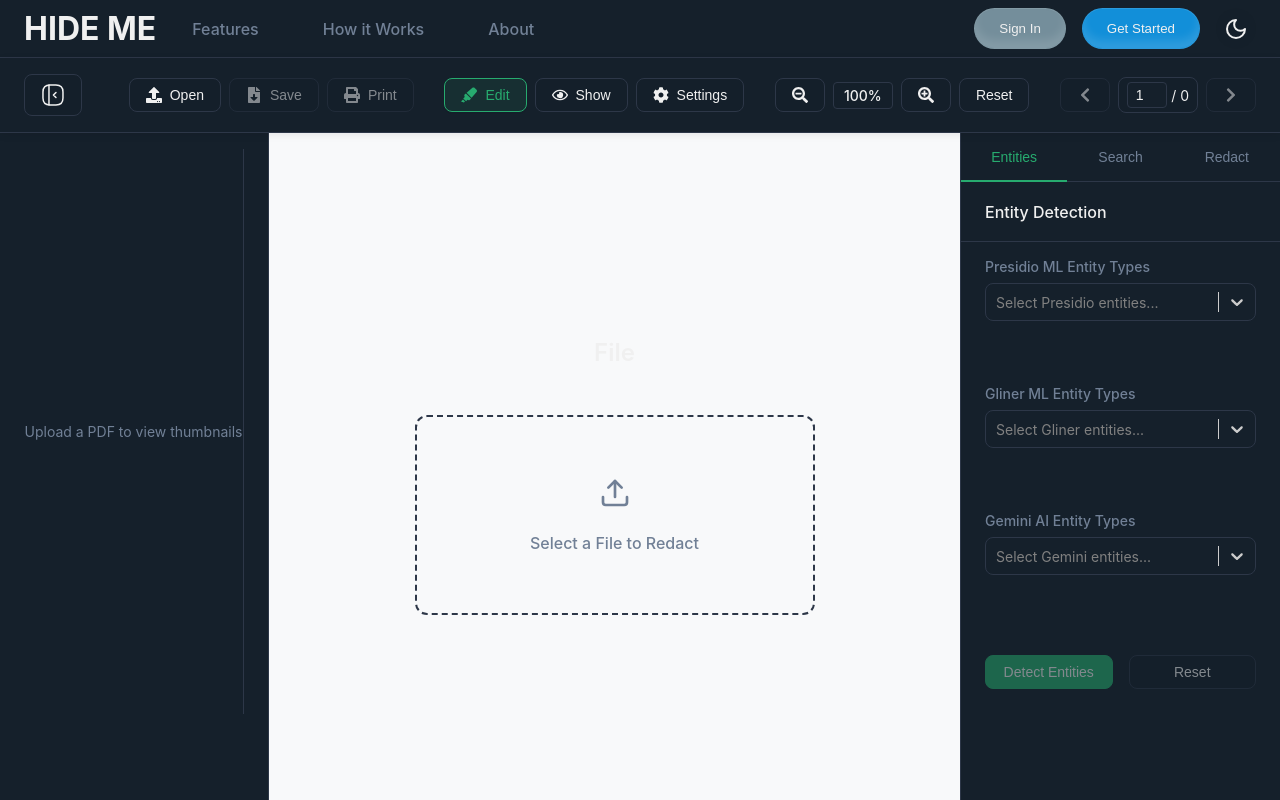
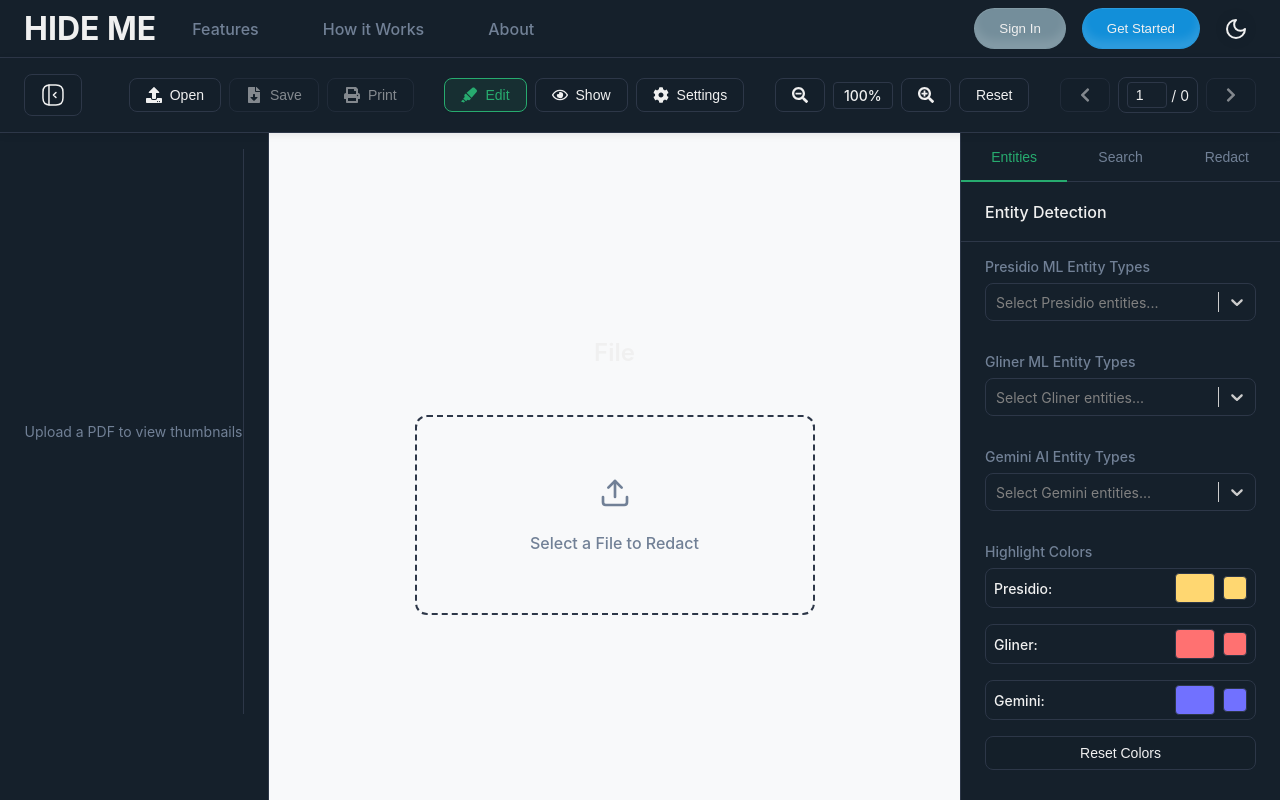
Before and after one commit to yasinhessnawi1/Hideme, a React (Vite) app: page /playground in a window 1280 px wide. Built offline with nearby package versions, Linux system fonts and the light colour scheme.

Commit message:
(#4, #5, #3) finished the playground and the pdf viewer and highlighting logic, fixed a couple of  bugs like pages not rendering and rendredpage state

```diff
--- a/src/components/pdf/EntityDetectionSidebar.tsx
+++ b/src/components/pdf/EntityDetectionSidebar.tsx
@@ -1,9 +1,11 @@
-import React, { useState } from 'react';
+import React, {useEffect, useState} from 'react';
 import Select from 'react-select';
 import { usePDFContext, OptionType } from '../../contexts/PDFContext';
-import { useHighlightContext, HighlightType } from '../../contexts/HighlightContext';
+import { useHighlightContext, HighlightType, HighlightRect } from '../../contexts/HighlightContext';
 import { usePDFApi } from '../../hooks/usePDFApi';
 import '../../styles/pdf/SettingsSidebar.css';
+
+
 
 // Presidio ML entity options (renamed from mlOptions)
 const presidioOptions: OptionType[] = [
@@ -38,7 +40,7 @@ const glinerOptions: OptionType[] = [
     { value: 'EMAIL', label: 'Email' },
     { value: 'CREDIT_CARD_NUMBER', label: 'Credit Card Number' },
     { value: 'SOCIAL_SECURITY_NUMBER', label: 'Social Security Number' },
-    { value: 'HEALTH_INSURANCE_ID_NUMBER', label: 'Health Insurance ID' },
+    { value: 'HEALTH_INSURANCE_ID_NUMBER', label: 'Health Insurance ID number' },
     { value: 'DATE_OF_BIRTH', label: 'Date of Birth' },
     { value: 'MOBILE_PHONE_NUMBER', label: 'Mobile Phone Number' },
     { value: 'BANK_ACCOUNT_NUMBER', label: 'Bank Account Number' },
@@ -93,14 +95,82 @@ const EntityDetectionSidebar: React.FC = () => {
     // Add state for Gliner entities
     const [selectedGlinerEntities, setSelectedGlinerEntities] = useState<OptionType[]>([]);
 
+    // Add state for customizable highlight colors
+    const [presidioColor, setPresidioColor] = useState('#ffd771');
+    const [glinerColor, setGlinerColor] = useState('#ff7171');
+    const [geminiColor, setGeminiColor] = useState('#7171ff');
+
     const {
-        clearAnnotationsByType
+        clearAnnotationsByType,
+        addAnnotation,
+        getNextHighlightId
     } = useHighlightContext();
 
     // Update API hook to include new model
     const { loading, error, runDetectAi, runDetectMl, runDetectGliner } = usePDFApi();
 
     const [isDetecting, setIsDetecting] = useState(false);
+    const [lastDetectionId, setLastDetectionId] = useState<string | null>(null);
+
+    // This useEffect will convert detection mapping to highlight annotations
+    // whenever the detection mapping changes
+    useEffect(() => {
+        if (!detectionMapping || !detectionMapping.pages || detectionMapping.pages.length === 0) {
+            return;
+        }
+
+        // Generate a unique ID for this detection batch
+        const currentDetectionId = `detection-${Date.now()}`;
+        setLastDetectionId(currentDetectionId);
+
+        // First, clear existing entity highlights only if this is a new detection
+        if (lastDetectionId !== currentDetectionId) {
+            clearAnnotationsByType(HighlightType.ENTITY);
+        }
+
+        // Convert detection results to highlights
+        detectionMapping.pages.forEach(page => {
+            const pageNumber = page.page;
+
+            if (page.sensitive && Array.isArray(page.sensitive)) {
+                page.sensitive.forEach(entity => {
+                    if (entity.bbox) {
+                        // Create a highlight rect from the entity
+                        const highlight: HighlightRect = {
+                            id: getNextHighlightId(),
+                            page: pageNumber,
+                            x: entity.bbox.x0 || 0,
+                            y: entity.bbox.y0 || 0,
+                            w: (entity.bbox.x1 || 0) - (entity.bbox.x0 || 0),
+                            h: (entity.bbox.y1 || 0) - (entity.bbox.y0 || 0),
+                            color: getColorForModel(entity.model || 'default'),
+                            opacity: 0.4,
+                            type: HighlightType.ENTITY,
+                            entity: entity.entity_type || 'Unknown',
+                            text: entity.content || '',
+                        };
+
+                        // Add the highlight to the HighlightContext
+                        addAnnotation(pageNumber, highlight);
+                    }
+                });
+            }
+        });
+    }, [detectionMapping, addAnnotation, clearAnnotationsByType, getNextHighlightId, lastDetectionId]);
+
+    // Helper function to get color based on the model using the user's custom colors
+    const getColorForModel = (model: string): string => {
+        switch (model.toLowerCase()) {
+            case 'presidio':
+                return presidioColor;
+            case 'gliner':
+                return glinerColor;
+            case 'gemini':
+                return geminiColor;
+            default:
+                return glinerColor; // Default color
+        }
+    };
 
     // Run detection with selected entities
     const handleDetect = async () => {
@@ -164,11 +234,12 @@ const EntityDetectionSidebar: React.FC = () => {
                 }
             }
 
-            // Merge results from all detection methods
-            let mergedMapping = { pages: [] as any[] };
+            // We'll set a fresh detection mapping to trigger the useEffect
+            // that will convert these to highlights
+            const newMapping = { pages: [] as any[] };
 
             // Function to add pages from a detection result
-            const addPagesToMerged = (mapping: any, modelName: string) => {
+            const addPagesToMerged = (mapping: any) => {
                 if (!mapping) return;
 
                 let pages = [];
@@ -180,18 +251,19 @@ const EntityDetectionSidebar: React.FC = () => {
 
                 // Add to merged pages
                 if (pages.length > 0) {
-                    mergedMapping.pages = mergedMapping.pages.concat(pages);
+                    newMapping.pages = newMapping.pages.concat(pages);
                 }
             };
 
             // Add pages from each detection method
-            addPagesToMerged(mappingMl, 'presidio');
-            addPagesToMerged(mappingGliner, 'gliner');
-            addPagesToMerged(mappingAi, 'gemini');
+            addPagesToMerged(mappingMl);
+            addPagesToMerged(mappingGliner);
+            addPagesToMerged(mappingAi);
 
-            // Update detection mapping
-            setDetectionMapping(mergedMapping);
-            console.log('Merged detection mapping:', mergedMapping);
+            // Update detection mapping - this will trigger the useEffect
+            // to create highlights
+            setDetectionMapping(newMapping);
+            console.log('New detection mapping:', newMapping);
         } catch (error) {
             console.error('Error during entity detection:', error);
             alert('An error occurred during entity detection. Please try again.');
@@ -207,6 +279,13 @@ const EntityDetectionSidebar: React.FC = () => {
         setSelectedGlinerEntities([]);
         setDetectionMapping(null);
         clearAnnotationsByType(HighlightType.ENTITY);
+    };
+
+    // Reset highlight colors to defaults
+    const handleResetColors = () => {
+        setPresidioColor('#ffd771');
+        setGlinerColor('#ff7171');
+        setGeminiColor('#7171ff');
     };
 
     return (
@@ -245,7 +324,6 @@ const EntityDetectionSidebar: React.FC = () => {
                         isDisabled={isDetecting}
                         closeMenuOnSelect={false}
                         menuPortalTarget={document.body}
-
                     />
                 </div>
 
@@ -263,6 +341,60 @@ const EntityDetectionSidebar: React.FC = () => {
                         closeMenuOnSelect={false}
                         menuPortalTarget={document.body}
                     />
+                </div>
+
+                {/* New section for highlight color customization */}
+                <div className="sidebar-section">
+                    <h4>Highlight Colors</h4>
+                    <div className="color-picker-section">
+                        <div className="color-picker-item">
+                            <label htmlFor="presidio-color">Presidio:</label>
+                            <div className="color-picker-input-wrapper">
+                                <input
+                                    type="color"
+                                    id="presidio-color"
+                                    value={presidioColor}
+                                    onChange={(e) => setPresidioColor(e.target.value)}
+                                    className="color-picker-input"
+                                />
+                                <div className="color-preview" style={{ backgroundColor: presidioColor }}></div>
+                            </div>
+                        </div>
+
+                        <div className="color-picker-item">
+                            <label htmlFor="gliner-color">Gliner:</label>
+                            <div className="color-picker-input-wrapper">
+                                <input
+                                    type="color"
+                                    id="gliner-color"
+                                    value={glinerColor}
+                                    onChange={(e) => setGlinerColor(e.target.value)}
+                                    className="color-picker-input"
+                                />
+                                <div className="color-preview" style={{ backgroundColor: glinerColor }}></div>
+                            </div>
+                        </div>
+
+                        <div className="color-picker-item">
+                            <label htmlFor="gemini-color">Gemini:</label>
+                            <div className="color-picker-input-wrapper">
+                                <input
+                                    type="color"
+                                    id="gemini-color"
+                                    value={geminiColor}
+                                    onChange={(e) => setGeminiColor(e.target.value)}
+                                    className="color-picker-input"
+                                />
+                                <div className="color-preview" style={{ backgroundColor: geminiColor }}></div>
+                            </div>
+                        </div>
+                    </div>
+                    <button
+                        className="sidebar-button secondary-button reset-colors-button"
+                        onClick={handleResetColors}
+                    >
+                        Reset Colors
+                    </button>
                 </div>
 
                 <div className="sidebar-section button-group">
--- a/src/components/pdf/EntityHighlightLayer.tsx
+++ b/src/components/pdf/EntityHighlightLayer.tsx
@@ -137,9 +137,9 @@ const EntityHighlightLayer: React.FC<EntityHighlightLayerProps> = ({
                 <div
                     className="highlight-tooltip entity-tooltip"
                     style={{
-                        position: 'fixed',
-                        left: hoveredAnnotation.position.x,
-                        top: hoveredAnnotation.position.y -30,
+                        position: 'absolute', // Changed from 'fixed' to 'absolute'
+                        left: hoveredAnnotation.annotation.x + (hoveredAnnotation.annotation.w / 2),
+                        top: hoveredAnnotation.annotation.y ,
                         pointerEvents: 'none',
                         transform: 'translateX(-50%)',
                         zIndex: 99999,
--- a/src/components/pdf/ManualHighlightLayer.tsx
+++ b/src/components/pdf/ManualHighlightLayer.tsx
@@ -166,9 +166,9 @@ const ManualHighlightLayer: React.FC<ManualHighlightLayerProps> = ({
           <div
               className="highlight-tooltip manual-tooltip"
               style={{
-            position: 'fixed',
-            left: hoveredAnnotation.position.x,
-            top: hoveredAnnotation.position.y - 30,
+                position: 'absolute', // Changed from 'fixed' to 'absolute'
+                left: hoveredAnnotation.annotation.x + (hoveredAnnotation.annotation.w / 2),
+                top: hoveredAnnotation.annotation.y ,
                 pointerEvents: 'none',
                 transform: 'translateX(-50%)',
                 zIndex: 99999,
--- a/src/components/pdf/PDFViewer.tsx
+++ b/src/components/pdf/PDFViewer.tsx
@@ -438,7 +438,7 @@ const PDFViewer: React.FC = () => {
     const toggleDebug = () => setDebugMode(!debugMode);
 
     return (
-        <div className= { theme  === 'dark' ? 'pdf-dark-mode' : 'pdf-light-mode'  } ref={mainContainerRef} >
+        <div className= { "pdf-viewer-container" } ref={mainContainerRef} >
             <button
                 onClick={toggleDebug}
                 style={{position: 'absolute', top: 10, right: 10, zIndex: 9999}}
--- a/src/styles/pdf/PDFViewerPage.css
+++ b/src/styles/pdf/PDFViewerPage.css
@@ -81,7 +81,8 @@ including the sidebars, content areas, and responsive behavior.
 /* Tab content */
 .tabs-content {
     flex: 1;
-    overflow: hidden;
+    overflow-y: auto;
+    overflow-x: hidden;
     position: relative;
 }
 
--- a/src/styles/pdf/SettingsSidebar.css
+++ b/src/styles/pdf/SettingsSidebar.css
@@ -41,11 +41,86 @@ including entity detection, redaction, and search.
     padding: var(--spacing-md) var(--spacing-lg);
     display: flex;
     flex-direction: column;
-    gap: var(--spacing-lg);
+    gap: var(--spacing-sm);
     scrollbar-width: thin;
     scrollbar-color: var(--button-border) var(--sidebar-bg);
 }
 
+
+/*
+==============================================
+COLOR PICKER STYLES
+==============================================
+Add these styles to the end of your SettingsSidebar.css file
+*/
+
+.color-picker-section {
+    display: flex;
+    flex-direction: column;
+    gap: var(--spacing-md);
+    margin-bottom: var(--spacing-md);
+}
+
+.color-picker-item {
+    display: flex;
+    align-items: center;
+    justify-content: space-between;
+    padding: var(--spacing-xs) var(--spacing-sm);
+    background-color: var(--background);
+    border: 1px solid var(--border);
+    border-radius: var(--border-radius-md);
+    transition: all 0.2s ease;
+}
+
+.color-picker-item:hover {
+    border-color: var(--primary);
+    box-shadow: var(--shadow-sm);
+    transform: translateY(-1px);
+}
+
+.color-picker-item label {
+    font-size: var(--font-size-sm);
+    font-weight: var(--font-weight-medium);
+    color: var(--foreground);
+}
+
+.color-picker-input-wrapper {
+    display: flex;
+    align-items: center;
+    gap: var(--spacing-sm);
+}
+
+.color-picker-input {
+    width: 40px;
+    height: 30px;
+    padding: 0;
+    border: none;
+    border-radius: var(--border-radius-sm);
+    cursor: pointer;
+    background-color: transparent;
+}
+
+.color-picker-input::-webkit-color-swatch-wrapper {
+    padding: 0;
+}
+
+.color-picker-input::-webkit-color-swatch {
+    border: 1px solid var(--border);
+    border-radius: var(--border-radius-sm);
+}
+
+.color-preview {
+    width: 24px;
+    height: 24px;
+    border-radius: var(--border-radius-sm);
+    border: 1px solid var(--border);
+}
+
+.reset-colors-button {
+    margin-top: var(--spacing-sm);
+    width: 100%;
+    font-size: var(--font-size-xs);
+}
 .sidebar-content::-webkit-scrollbar {
     width: 6px;
 }
@@ -66,7 +141,7 @@ including entity detection, redaction, and search.
 }
 
 .sidebar-section {
-    margin-bottom: var(--spacing-lg);
+    margin-bottom: var(--spacing-sm);
     animation: fadeIn 0.3s ease forwards;
 }
 
```
Also changed, not shown: src/components/pdf/SearchHighlightLayer.tsx (+4 -3 lines). Lines whose indentation alone changed are shown as unchanged.
